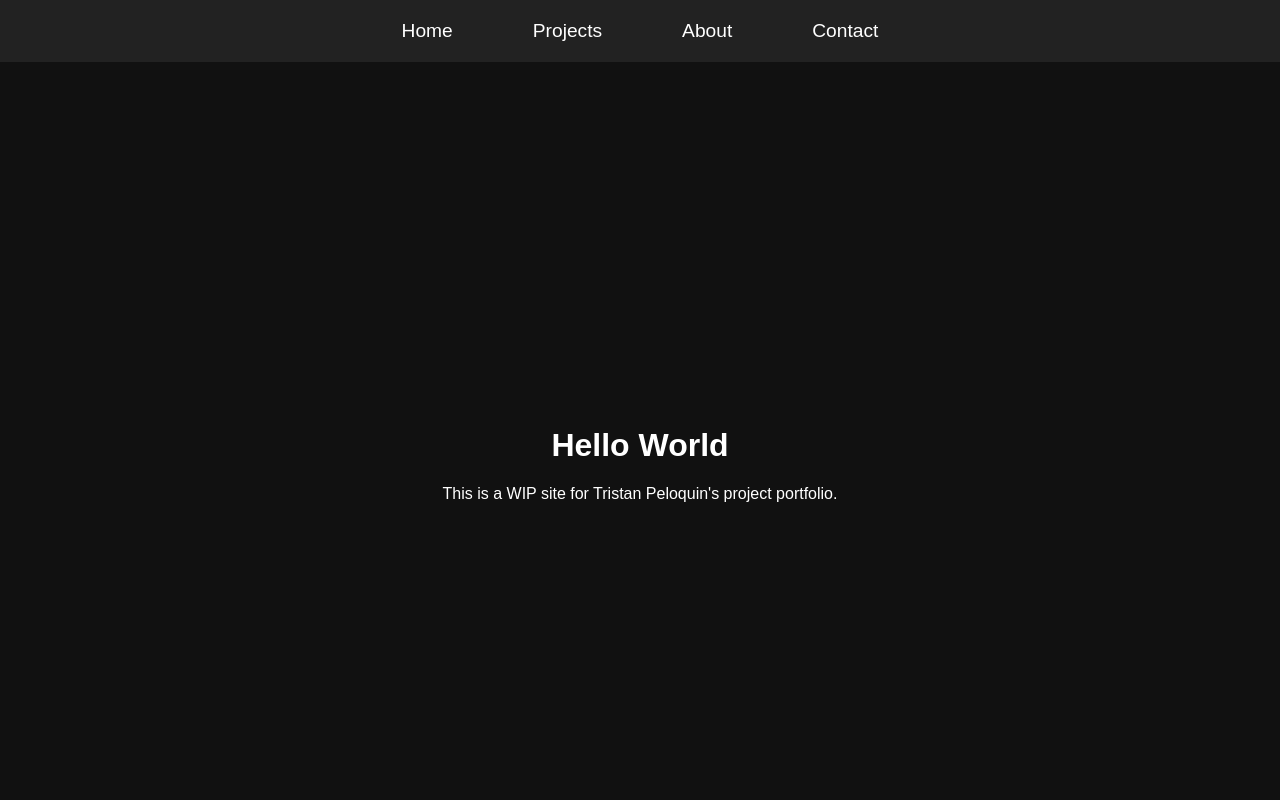
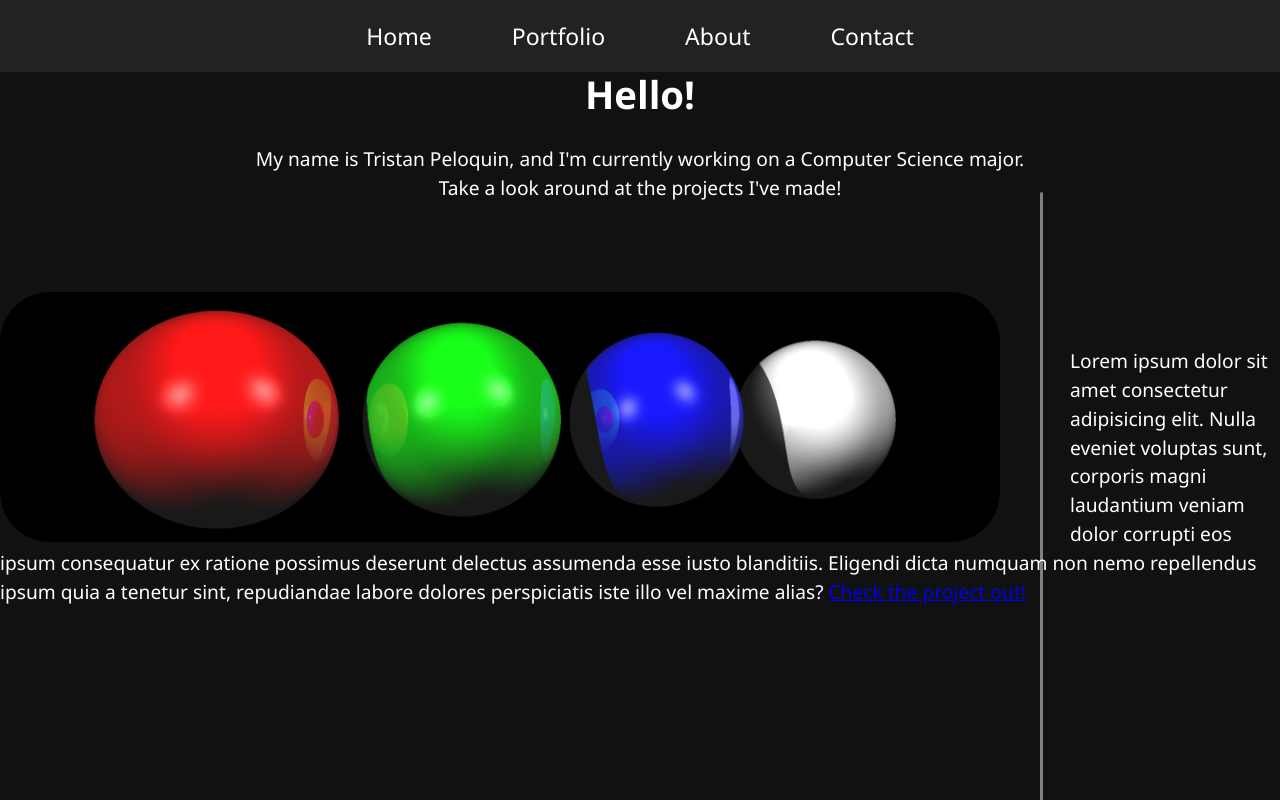
Before and after one commit to TristanPeloquin/TristanPeloquin.github.io, a plain HTML site: page index.html in a window 1280 px wide. Shown: the top 800 px of the page. Drawn offline with Linux system fonts and the light colour scheme.

Commit message:
Updated home page
Tweaked fonts, set up the framework for the home page, added project image.

```diff
--- a/index.html
+++ b/index.html
@@ -2,14 +2,21 @@
 <html>
   <head>
     <title>Home</title>
+    <link rel="icon" href="images/T.png" type="image/x-icon" />
     <style>
-      /* CSS for body and container */
+      html {
+        height: 100%;
+      }
       body {
+        height: 100%;
+        background-repeat: no-repeat;
+        background-attachment: fixed;
         background-color: #111;
         color: #fff;
-        font-family: Arial, sans-serif;
+        font-family: "Segoe UI", Tahoma, Geneva, Verdana, sans-serif;
         margin: 0;
         padding: 0;
+        font-size: larger;
       }
 
       .container {
@@ -17,7 +24,7 @@
         flex-direction: column;
         align-items: center;
         justify-content: center;
-        height: 100vh;
+        height: 15vh;
       }
 
       /* CSS for top navigation */
@@ -39,21 +46,66 @@
       .content {
         text-align: center;
       }
+
+      p {
+        line-height: 150%;
+      }
+
+      .renderer {
+        float: left;
+        height: 250px;
+        width: 1000px;
+        border-radius: 50px;
+        object-fit: cover;
+        margin-right: 70px;
+        margin-top: 100px;
+      }
+
+      .description {
+      }
+
+      .divider {
+        margin-bottom: -870px;
+        margin-left: -30px;
+        border-radius: 10px;
+        border-left: solid gray;
+        height: 1000px;
+        display: inline-block;
+      }
     </style>
   </head>
   <body>
     <div class="topnav">
-      <a href="#">Home</a>
-      <a href="#">Projects</a>
+      <a href="index.html">Home</a>
+      <a href="#">Portfolio</a>
       <a href="#">About</a>
       <a href="#">Contact</a>
     </div>
-
     <div class="container">
       <div class="content">
-        <h1>Hello World</h1>
-        <p>This is a WIP site for Tristan Peloquin's project portfolio.</p>
+        <h1>Hello!</h1>
+        <p>
+          My name is Tristan Peloquin, and I'm currently working on a Computer
+          Science major.<br />Take a look around at the projects I've made!
+        </p>
       </div>
     </div>
+    <div class="divider"></div>
+    <img
+      class="renderer"
+      src="images/renderer.png"
+      alt="A demonstration of a 3D renderer with multiple spheres with reflections and shadows."
+    />
+    <p class="description">
+      Lorem ipsum dolor sit amet consectetur adipisicing elit. Nulla eveniet
+      voluptas sunt, corporis magni laudantium veniam dolor corrupti eos ipsum
+      consequatur ex ratione possimus deserunt delectus assumenda esse iusto
+      blanditiis. Eligendi dicta numquam non nemo repellendus ipsum quia a
+      tenetur sint, repudiandae labore dolores perspiciatis iste illo vel maxime
+      alias?
+      <a href="https://github.com/TristanPeloquin/3D-Renderer" target="_blank">
+        Check the project out!</a
+      >
+    </p>
   </body>
 </html>
```
Also changed, not shown: images/T.png (added), images/renderer.png (added), images/tristan.jpg (added).
